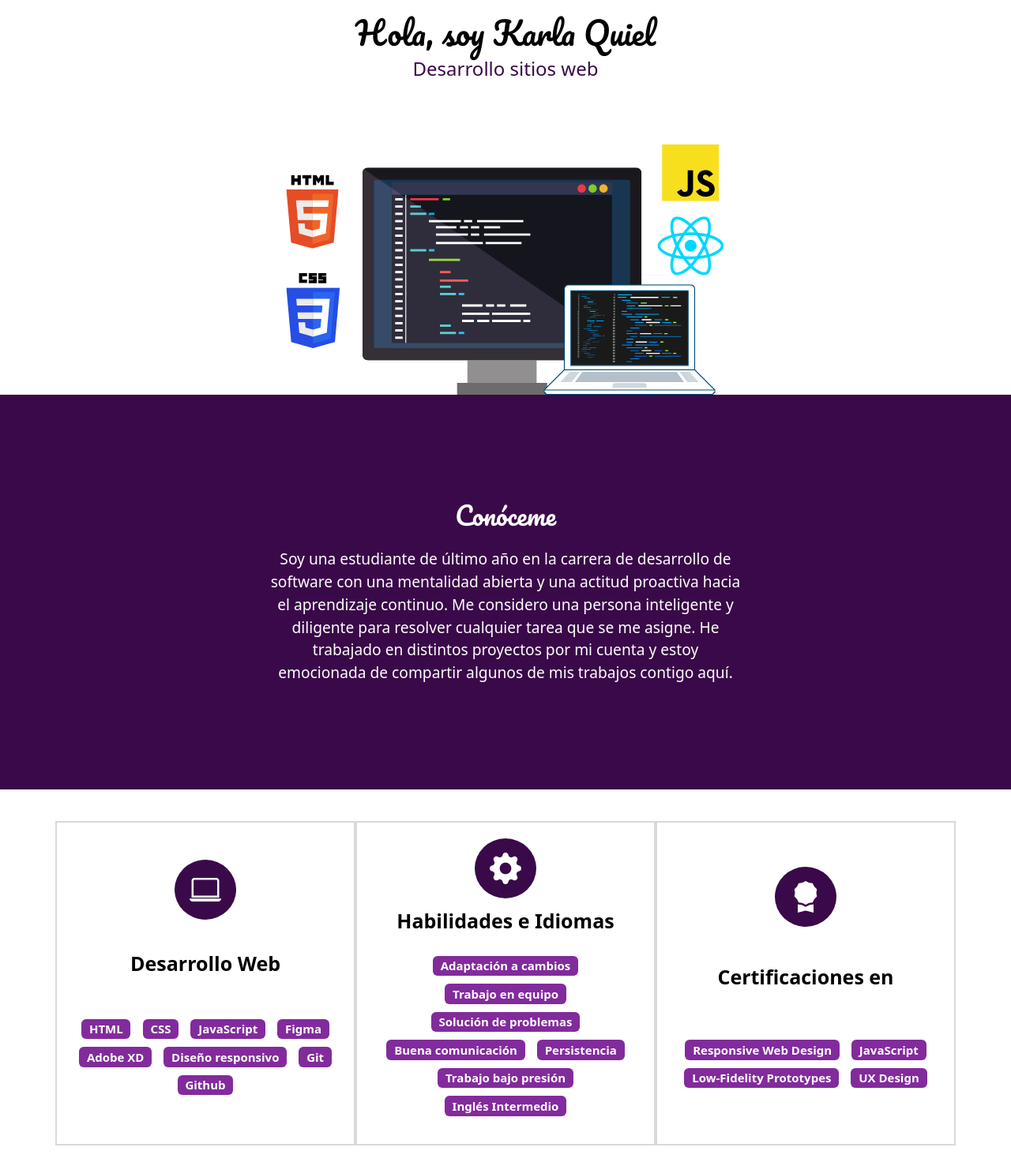
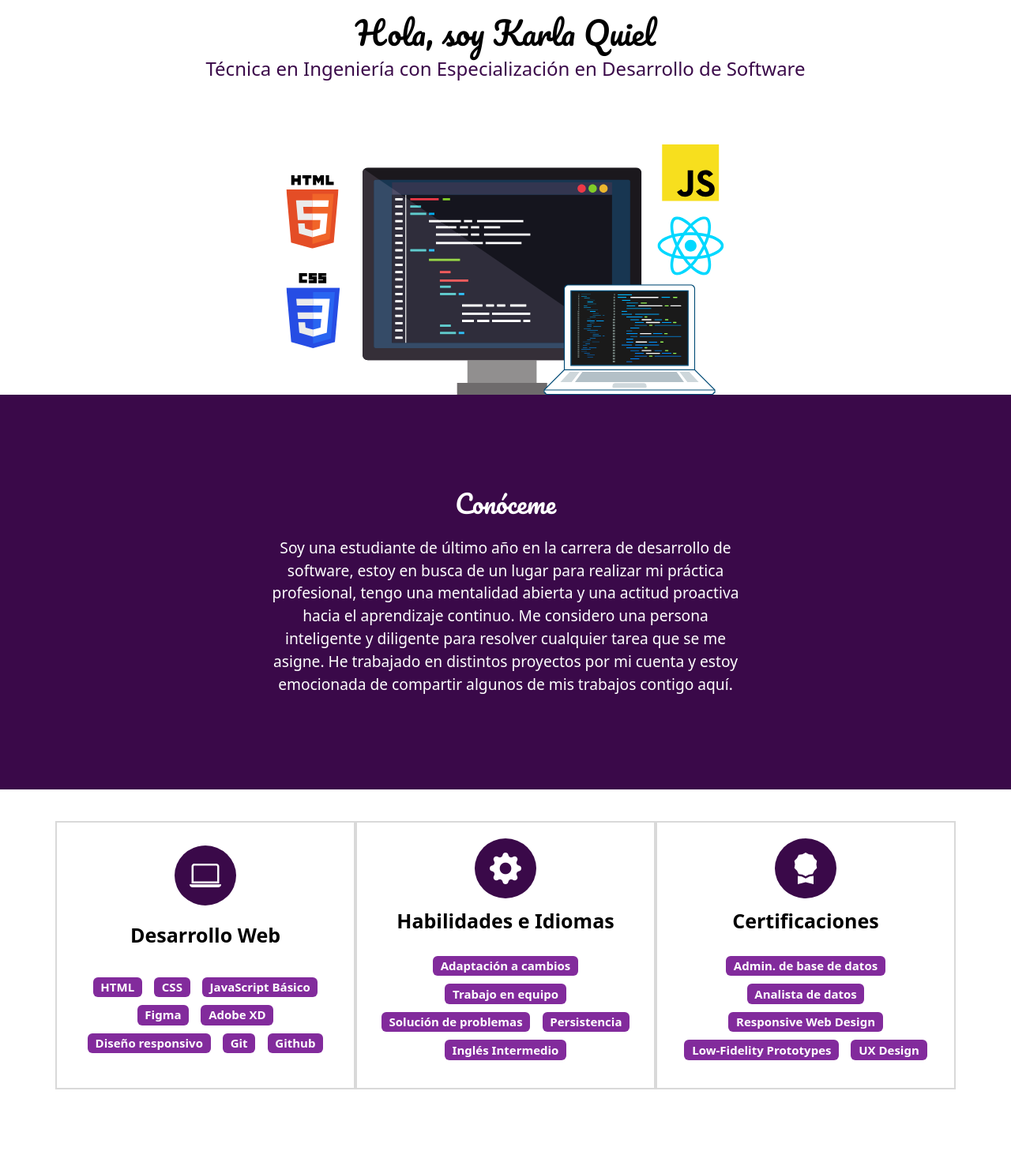
Before and after one commit to kastherq/Portafolio-2.0, a plain HTML site: page index.html in a window 1280 px wide. Shown: the part 395-1872 px from the top of the page at 79% size. Drawn offline with nearby package versions, Linux system fonts and the light colour scheme.

Commit message:
Add files via upload

```diff
--- a/index.html
+++ b/index.html
@@ -53,7 +53,7 @@
     <div class="hero-principal d-flex flex-column justify-content-center align-items-center">
       <img class="hero-imagen-desarrollador rounded-circle" src="img/desarrollador.jpeg" alt="Foto de Karla Quiel">
       <h1>Hola, soy Karla Quiel</h1>
-      <h2>Desarrollo sitios web</h2>
+      <h2>Técnica en Ingeniería con Especialización en Desarrollo de Software</h2>
     </div>
     <div class="hero-inferior">
       <img class="hero-inferior-imagen img-fluid" src="img/hero-inferior.svg" alt="Monitor,laptop, y logos de HTML, CSS, Javascript y React">
@@ -64,7 +64,7 @@
   <section id="sobre-mi" class="sobre-mi seccion-oscura">
     <div class="contenedor">
       <h2 class="seccion-titulo">Conóceme</h2>
-      <p class="seccion-texto">Soy una estudiante de último año en la carrera de desarrollo de software con una mentalidad abierta y una actitud proactiva hacia el aprendizaje continuo. Me considero una persona inteligente y diligente para resolver cualquier tarea que se me asigne. He trabajado en distintos proyectos por mi cuenta y estoy emocionada de compartir algunos de mis trabajos contigo aquí.</p>
+      <p class="seccion-texto">Soy una estudiante de último año en la carrera de desarrollo de software, estoy en busca de un lugar para realizar mi práctica profesional, tengo una mentalidad abierta y una actitud proactiva hacia el aprendizaje continuo. Me considero una persona inteligente y diligente para resolver cualquier tarea que se me asigne. He trabajado en distintos proyectos por mi cuenta y estoy emocionada de compartir algunos de mis trabajos contigo aquí.</p>
     </div>
   </section>
 
@@ -79,7 +79,7 @@
           <div class="badges-contenedor">
             <span class="badge">HTML</span>
             <span class="badge">CSS</span>
-            <span class="badge">JavaScript</span>
+            <span class="badge">JavaScript Básico</span>
             <span class="badge">Figma</span>
             <span class="badge">Adobe XD</span>
             <span class="badge">Diseño responsivo</span>
@@ -96,19 +96,18 @@
             <span class="badge">Adaptación a cambios</span>
             <span class="badge">Trabajo en equipo</span>
             <span class="badge">Solución de problemas</span>
-            <span class="badge">Buena comunicación</span>
             <span class="badge">Persistencia</span>
-            <span class="badge">Trabajo bajo presión</span>
             <span class="badge">Inglés Intermedio</span>
           </div>
         </div>
         <!-- Estudiante -->
         <div class="columna col-12 col-md-4">
           <i class="bi bi-award-fill"></i>
-          <p class="experiencia-titulo">Certificaciones en</p>
+          <p class="experiencia-titulo">Certificaciones</p>
           <div class="badges-contenedor">
+            <span class="badge">Admin. de base de datos</span>
+            <span class="badge">Analista de datos</span>
             <span class="badge">Responsive Web Design</span>
-            <span class="badge">JavaScript</span>
             <span class="badge">Low-Fidelity Prototypes</span>
             <span class="badge">UX Design</span>
           </div>
@@ -239,12 +238,12 @@
           ¡Hablemos!
         </div>
         <div class="col-12 col-md-4 descripcion">
-          Contáctame para iniciar tu proyecto de desarrollo web.
+          Whatsapp +507 69637872
         </div>
         <div class="col-12 col-md-4">
           <a href="mailto:kquiel@outlook.es">
             <button type="button">
-              Contacto
+              Contáctame
               <i class="bi bi-envelope-check-fill"></i>
             </button>
           </a>
@@ -257,7 +256,7 @@
 <!-- Pie de pagina (footer) -->
 <footer class="seccion-oscura d-flex flex-column align-items-center justify">
   <img class="footer-logo" src="img/icono-blanco.svg" alt="Logo del Portafolio">
-  <p class="footer-texto text-centerr">Aprendo y creo todos los días.<br>Creemos un proyecto juntos.</p>
+  <p class="footer-texto text-centerr">Aprendo y creo todos los días.</p>
   <div class="iconos-redes-sociales d-flex flex-wrap align-items-center justify-content-center">
     <a href="https://github.com/kastherq" target="_blank" rel="noopener noreferrer">
       <i class="bi bi-github"></i>
```
